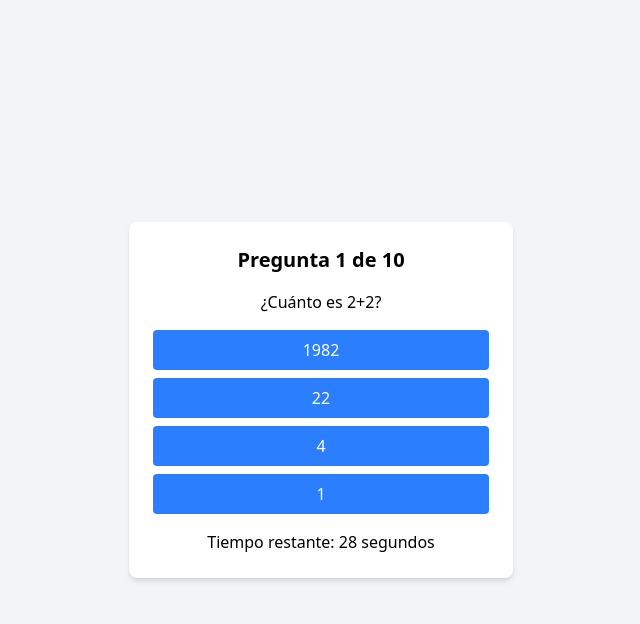
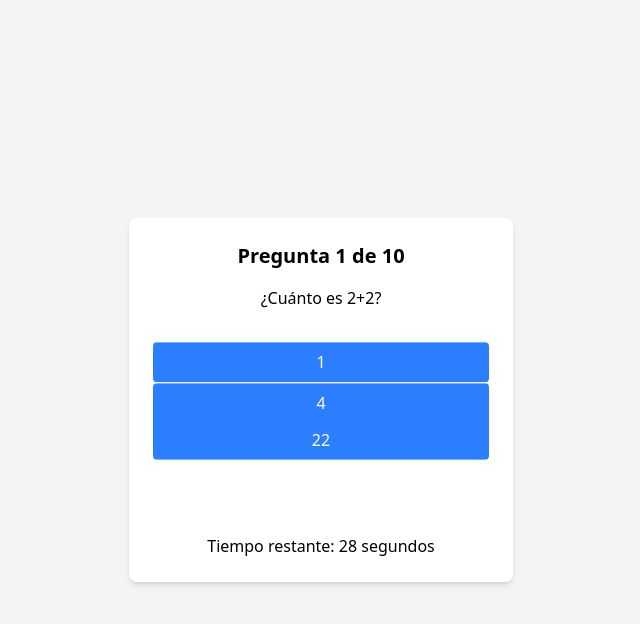
Before and after one commit to closorio/the-simplest-quiz, a React (Vite) app: page / in a window 1280 px wide. Both pictures are taken after a click on the button "Iniciar Quiz". Shown: the top 624 px of the page, without its empty margins (319-959 px from the left). Built offline with nearby package versions, Linux system fonts and the light colour scheme; no server answers.

Commit message:
fix: visual bug in response animations

```diff
--- a/scores.json
+++ b/scores.json
@@ -10,5 +10,17 @@
   {
     "name": "Ez'nt",
     "score": 2
+  },
+  {
+    "name": "2 easy",
+    "score": 10
+  },
+  {
+    "name": "2 ez'nt",
+    "score": 5
+  },
+  {
+    "name": "Mr potato head",
+    "score": 8
   }
 ]
--- a/src/components/QuizCard.tsx
+++ b/src/components/QuizCard.tsx
@@ -18,8 +18,9 @@ interface QuizCardProps {
 
 function QuizCard({ question, onAnswer, onTimeOut, questionNumber, totalQuestions }: QuizCardProps) {
   const [selectedAnswer, setSelectedAnswer] = useState<string | null>(null);
-  const [timeLeft, setTimeLeft] = useState(15); // Temporizador de 15 segundos
+  const [timeLeft, setTimeLeft] = useState(10); // Temporizador de 10 segundos
   const [shuffledOptions, setShuffledOptions] = useState<string[]>([]);
+  const [constantShuffleOptions, setConstantShuffleOptions] = useState<string[]>([]);
 
   // Función para permutar las opciones
   const shuffleOptions = (options: string[]) => {
@@ -29,11 +30,12 @@ function QuizCard({ question, onAnswer, onTimeOut, questionNumber, totalQuestion
       .map(({ option }) => option);
   };
 
-  // Reiniciar el temporizador, el estado selectedAnswer y permutar las opciones cuando cambia la pregunta
+  // Reiniciar el temporizador y el estado selectedAnswer cuando cambia la pregunta
   useEffect(() => {
     setTimeLeft(30); // Reiniciar el temporizador a 30 segundos
     setSelectedAnswer(null); // Reiniciar selectedAnswer a null
-    setShuffledOptions(shuffleOptions(question.options)); // Permutar las opciones
+    setShuffledOptions(question.options); // Establecer las opciones sin permutar
+    setConstantShuffleOptions(question.options); // Establecer las opciones sin permutar
   }, [question]); // Dependencia: question
 
   // Lógica del temporizador
@@ -50,19 +52,31 @@ function QuizCard({ question, onAnswer, onTimeOut, questionNumber, totalQuestion
     return () => clearInterval(timer); // Limpiar el temporizador
   }, [timeLeft, onTimeOut]);
 
-  // Permutar las opciones cada 500 ms
+  // Permutar las opciones cada 700 ms
   useEffect(() => {
     const shuffleInterval = setInterval(() => {
-      setShuffledOptions(shuffleOptions(question.options));
-    }, 700);
+      setConstantShuffleOptions(shuffleOptions(shuffledOptions));
+    }, 800);
 
     return () => clearInterval(shuffleInterval); // Limpiar el intervalo
-  }, [question.options]);
+  }, [shuffledOptions]);
 
   const handleClick = (answer: string) => {
     setSelectedAnswer(answer);
     const isCorrect = answer === question.correctAnswer;
+    console.log("Selected Answer:", answer);
+    console.log("Correct Answer:", question.correctAnswer);
+    console.log("Is Correct:", isCorrect);
     onAnswer(isCorrect);
+  };
+
+  // Callbacks para manejar eventos de animación
+  const handleAnimationStart = () => {
+    console.log("Animación iniciada");
+  };
+
+  const handleAnimationFinishAll = () => {
+    console.log("Todas las animaciones han terminado");
   };
 
   return (
@@ -71,8 +85,18 @@ function QuizCard({ question, onAnswer, onTimeOut, questionNumber, totalQuestion
         Pregunta {questionNumber} de {totalQuestions}
       </h2>
       <p className="mb-4">{question.question}</p>
-      <FlipMove className="space-y-2">
-        {shuffledOptions.map((option) => (
+      <FlipMove
+        className="space-y-2"
+        duration={500} // Duración de la animación
+        easing="ease-in-out" // Easing suave
+        staggerDurationBy={50} // Efecto escalonado entre las opciones
+        enterAnimation="elevator" // Animación de entrada
+        leaveAnimation="fade" // Animación de salida
+        maintainContainerHeight // Mantener la altura del contenedor
+        onStart={handleAnimationStart} // Callback al inicio de la animación
+        onFinishAll={handleAnimationFinishAll} // Callback al finalizar todas las animaciones
+      >
+        {constantShuffleOptions.map((option) => (
           <button
             key={option} // Usar la opción como clave para asegurar la consistencia
             onClick={() => handleClick(option)}
--- a/src/components/StartQuiz.tsx
+++ b/src/components/StartQuiz.tsx
@@ -9,9 +9,9 @@ function StartScreen({ onStart, scores }: StartScreenProps) {
 
   return (
     <div className="bg-white p-6 rounded-lg shadow-md w-96 text-center">
-      <h1 className="text-2xl font-bold mb-4">Bienvenido al Quiz</h1>
+      <h1 className="text-2xl font-bold mb-4">¡Bienvenid@ a The simplest quiz!</h1>
       <p className="mb-4">
-        Este quiz consta de preguntas de opción múltiple. Tendrás 15 segundos para responder cada
+        Este quiz consta de preguntas de opción múltiple muy sencillas. Tendrás 10 segundos para responder cada
         pregunta. ¡Buena suerte!
       </p>
       <button
```
